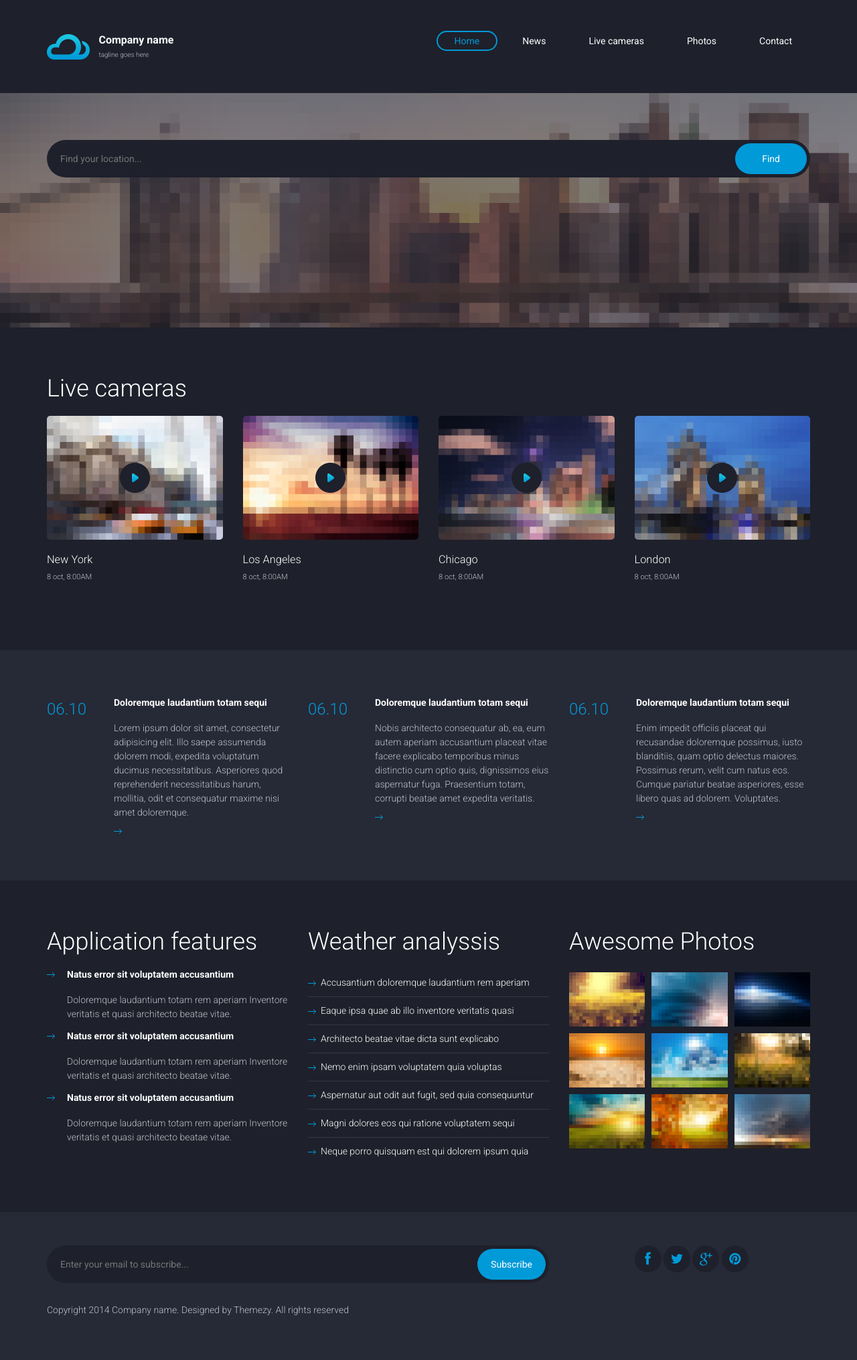
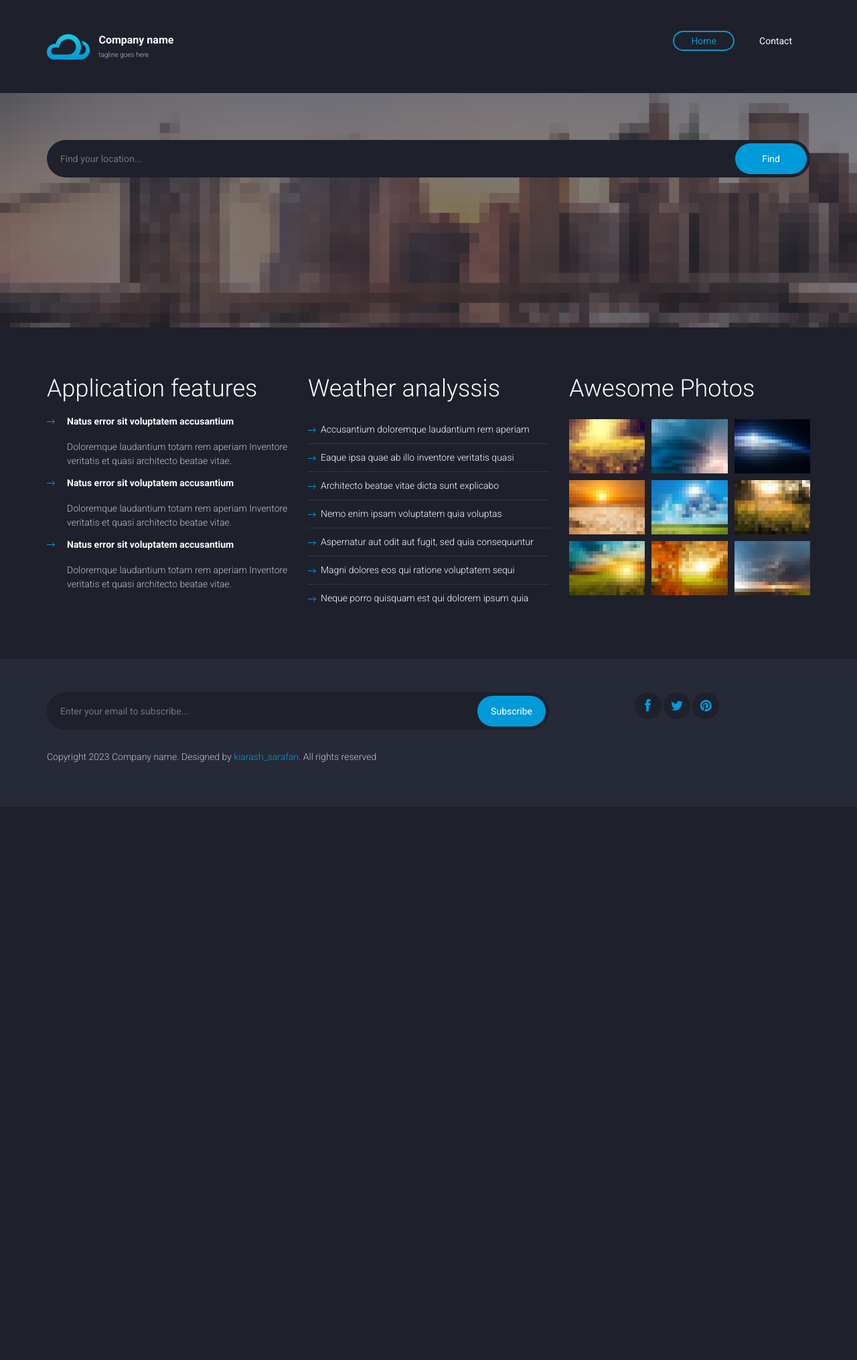
Before and after one commit to kiarashsarafann/weather_project, a Django app: page / in a window 1280 px wide. Shown: the whole page at 67% size. After the commit the page ends 1138 px from the top, so only its background shows below. Run offline with Django 4.2, Linux system fonts and the light colour scheme.

Commit message:
change templates deatils

```diff
--- a/home_module/templates/home_module/index.html
+++ b/home_module/templates/home_module/index.html
@@ -61,80 +61,6 @@
     <main class="main-content">
         <div class="fullwidth-block">
             <div class="container">
-                <h2 class="section-title">Live cameras</h2>
-                <div class="row">
-                    <div class="col-md-3 col-sm-6">
-                        <div class="live-camera">
-                            <figure class="live-camera-cover"><img src="/static/images/live-camera-1.jpg" alt="">
-                            </figure>
-                            <h3 class="location">New York</h3>
-                            <small class="date">8 oct, 8:00AM</small>
-                        </div>
-                    </div>
-                    <div class="col-md-3 col-sm-6">
-                        <div class="live-camera">
-                            <figure class="live-camera-cover"><img src="/static/images/live-camera-2.jpg" alt="">
-                            </figure>
-                            <h3 class="location">Los Angeles</h3>
-                            <small class="date">8 oct, 8:00AM</small>
-                        </div>
-                    </div>
-                    <div class="col-md-3 col-sm-6">
-                        <div class="live-camera">
-                            <figure class="live-camera-cover"><img src="/static/images/live-camera-3.jpg" alt="">
-                            </figure>
-                            <h3 class="location">Chicago</h3>
-                            <small class="date">8 oct, 8:00AM</small>
-                        </div>
-                    </div>
-                    <div class="col-md-3 col-sm-6">
-                        <div class="live-camera">
-                            <figure class="live-camera-cover"><img src="/static/images/live-camera-4.jpg" alt="">
-                            </figure>
-                            <h3 class="location">London</h3>
-                            <small class="date">8 oct, 8:00AM</small>
-                        </div>
-                    </div>
-                </div>
-            </div>
-        </div>
-
-        <div class="fullwidth-block" data-bg-color="#262936">
-            <div class="container">
-                <div class="row">
-                    <div class="col-md-4">
-                        <div class="news">
-                            <div class="date">06.10</div>
-                            <h3><a href="#">Doloremque laudantium totam sequi </a></h3>
-                            <p>Lorem ipsum dolor sit amet, consectetur adipisicing elit. Illo saepe assumenda dolorem
-                                modi, expedita voluptatum ducimus necessitatibus. Asperiores quod reprehenderit
-                                necessitatibus harum, mollitia, odit et consequatur maxime nisi amet doloremque.</p>
-                        </div>
-                    </div>
-                    <div class="col-md-4">
-                        <div class="news">
-                            <div class="date">06.10</div>
-                            <h3><a href="#">Doloremque laudantium totam sequi </a></h3>
-                            <p>Nobis architecto consequatur ab, ea, eum autem aperiam accusantium placeat vitae facere
-                                explicabo temporibus minus distinctio cum optio quis, dignissimos eius aspernatur fuga.
-                                Praesentium totam, corrupti beatae amet expedita veritatis.</p>
-                        </div>
-                    </div>
-                    <div class="col-md-4">
-                        <div class="news">
-                            <div class="date">06.10</div>
-                            <h3><a href="#">Doloremque laudantium totam sequi </a></h3>
-                            <p>Enim impedit officiis placeat qui recusandae doloremque possimus, iusto blanditiis, quam
-                                optio delectus maiores. Possimus rerum, velit cum natus eos. Cumque pariatur beatae
-                                asperiores, esse libero quas ad dolorem. Voluptates.</p>
-                        </div>
-                    </div>
-                </div>
-            </div>
-        </div>
-
-        <div class="fullwidth-block">
-            <div class="container">
                 <div class="row">
                     <div class="col-md-4">
                         <h2 class="section-title">Application features</h2>
--- a/templates/shared/footer.html
+++ b/templates/shared/footer.html
@@ -9,14 +9,13 @@
             </div>
             <div class="col-md-3 col-md-offset-1">
                 <div class="social-links">
-                    <a href="#"><i class="fa fa-facebook"></i></a>
-                    <a href="#"><i class="fa fa-twitter"></i></a>
-                    <a href="#"><i class="fa fa-google-plus"></i></a>
-                    <a href="#"><i class="fa fa-pinterest"></i></a>
+                    <a href="https://www.facebook.com/"><i class="fa fa-facebook"></i></a>
+                    <a href="https://twitter.com/"><i class="fa fa-twitter"></i></a>
+                    <a href="https://www.pinterest.com/"><i class="fa fa-pinterest"></i></a>
                 </div>
             </div>
         </div>
 
-        <p class="colophon">Copyright 2014 Company name. Designed by Themezy. All rights reserved</p>
+        <p class="colophon">Copyright 2023 Company name. Designed by <a href="https://github.com/kiarashsarafann">kiarash_sarafan</a>. All rights reserved</p>
     </div>
 </footer>
--- a/templates/shared/header.html
+++ b/templates/shared/header.html
@@ -12,19 +12,13 @@
 					<div class="main-navigation">
 						<button type="button" class="menu-toggle"><i class="fa fa-bars"></i></button>
 						<ul class="menu">
-							<li class="menu-item current-menu-item"><a href="index.html">Home</a></li>
-							<li class="menu-item"><a href="news.html">News</a></li>
-							<li class="menu-item"><a href="live-cameras.html">Live cameras</a></li>
-							<li class="menu-item"><a href="photos.html">Photos</a></li>
+							<li class="menu-item current-menu-item"><a href="{% url 'index_page' %}">Home</a></li>
 							<li class="menu-item"><a href="contact.html">Contact</a></li>
 						</ul> <!-- .menu -->
 					</div> <!-- .main-navigation -->
 
 					<div class="mobile-navigation"><ul class="menu">
 							<li class="menu-item current-menu-item"><a href="{% url 'index_page' %}">Home</a></li>
-							<li class="menu-item"><a href="news.html">News</a></li>
-							<li class="menu-item"><a href="live-cameras.html">Live cameras</a></li>
-							<li class="menu-item"><a href="photos.html">Photos</a></li>
 							<li class="menu-item"><a href="contact.html">Contact</a></li>
 						</ul></div>
 
```
Lines whose indentation alone changed are shown as unchanged.
